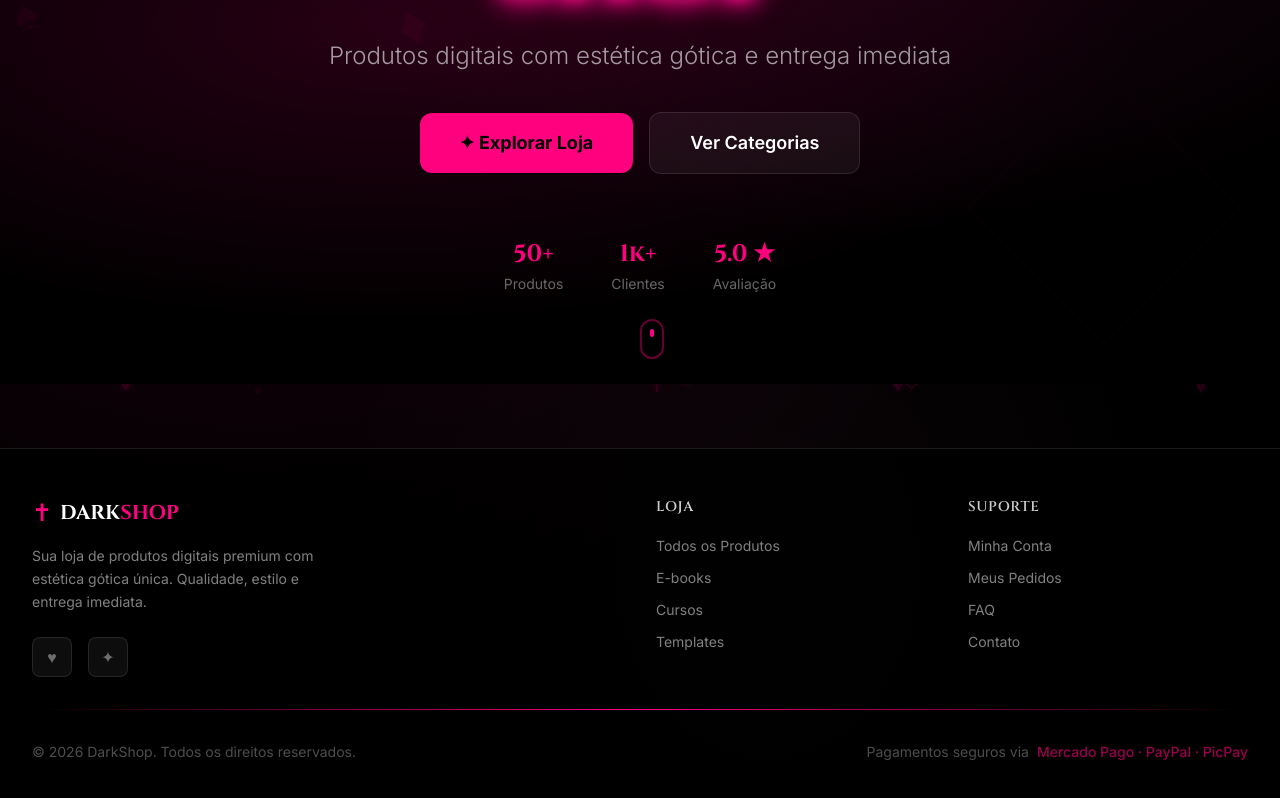
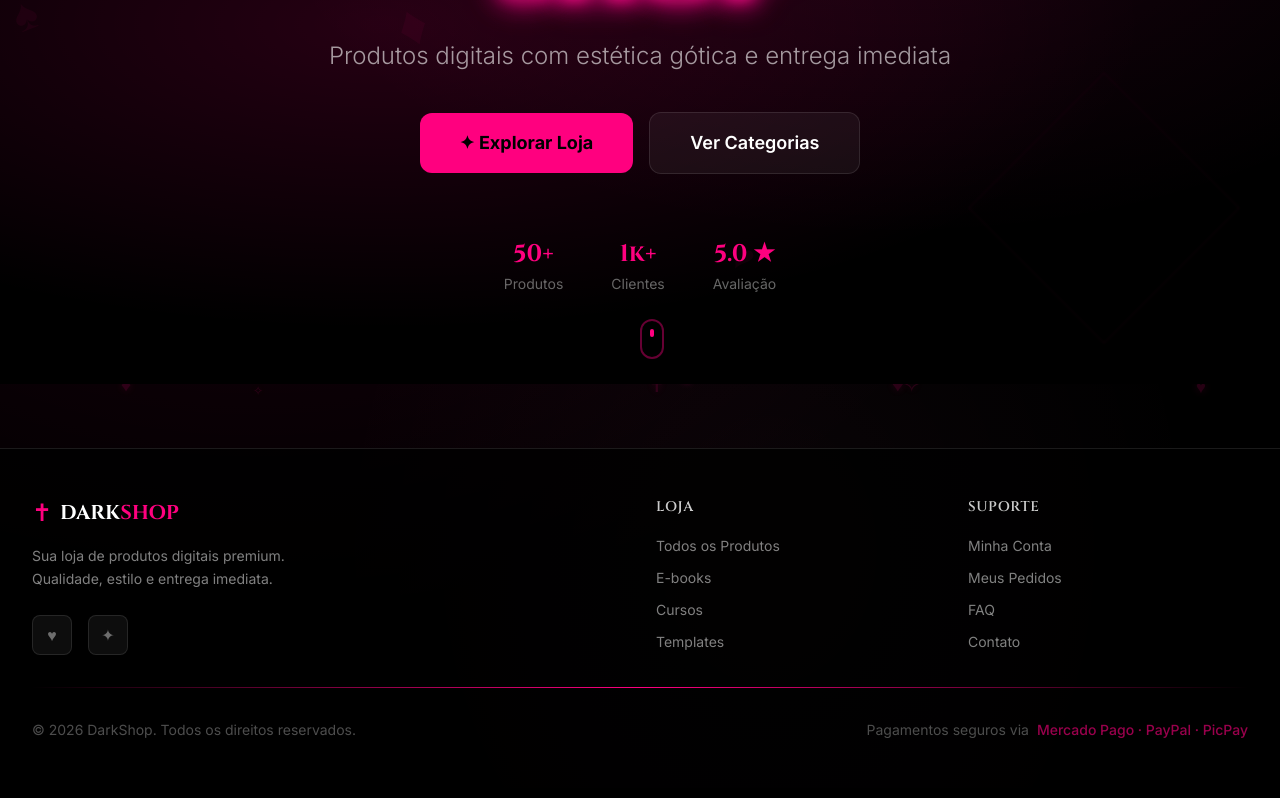
Before and after one commit to RianHerbertMacielMachado/secretstore-complete, a Next.js app: page / in a window 1280 px wide. Shown: the part 400-1198 px from the top of the page. Built offline with nearby package versions, Linux system fonts and the light colour scheme; no server answers; the database is empty; a web font is replaced by a local one.

Commit message:
EDIT NOME DARKSHOP POR SECRET STORE

```diff
--- a/app/layout.tsx
+++ b/app/layout.tsx
@@ -25,8 +25,8 @@ const inter = Inter({
 
 export const metadata: Metadata = {
   title: {
-    default: 'DarkShop — Produtos Digitais Premium',
-    template: '%s | DarkShop',
+    default: 'Secret Store — Produtos Digitais Premium',
+    template: '%s | Secret Store',
   },
   description: 'Sua loja de produtos digitais com estética gótica e design alternativo',
   keywords: ['produtos digitais', 'ebooks', 'cursos online', 'templates', 'dark aesthetic'],
--- a/components/admin/AdminSidebar.tsx
+++ b/components/admin/AdminSidebar.tsx
@@ -33,7 +33,7 @@ export default function AdminSidebar() {
           <span className="text-2xl text-neon-pink" style={{filter:'drop-shadow(0 0 6px #ff007f)'}}>✝</span>
           <div>
             <div className="font-gothic text-lg font-bold text-white">
-              DARK<span className="text-neon-pink">SHOP</span>
+              SECRET<span className="text-neon-pink">STORE</span>
             </div>
             <div className="text-xs text-white/30">Admin Panel</div>
           </div>
--- a/components/shared/StoreFooter.tsx
+++ b/components/shared/StoreFooter.tsx
@@ -22,7 +22,7 @@ export default function StoreFooter({ storeName = 'DarkShop' }: StoreFooterProps
               </span>
             </Link>
             <p className="text-white/50 text-sm leading-relaxed max-w-xs">
-              Sua loja de produtos digitais premium com estética gótica única.
+              Sua loja de produtos digitais premium.
               Qualidade, estilo e entrega imediata.
             </p>
             <div className="flex gap-4 mt-6">
```
